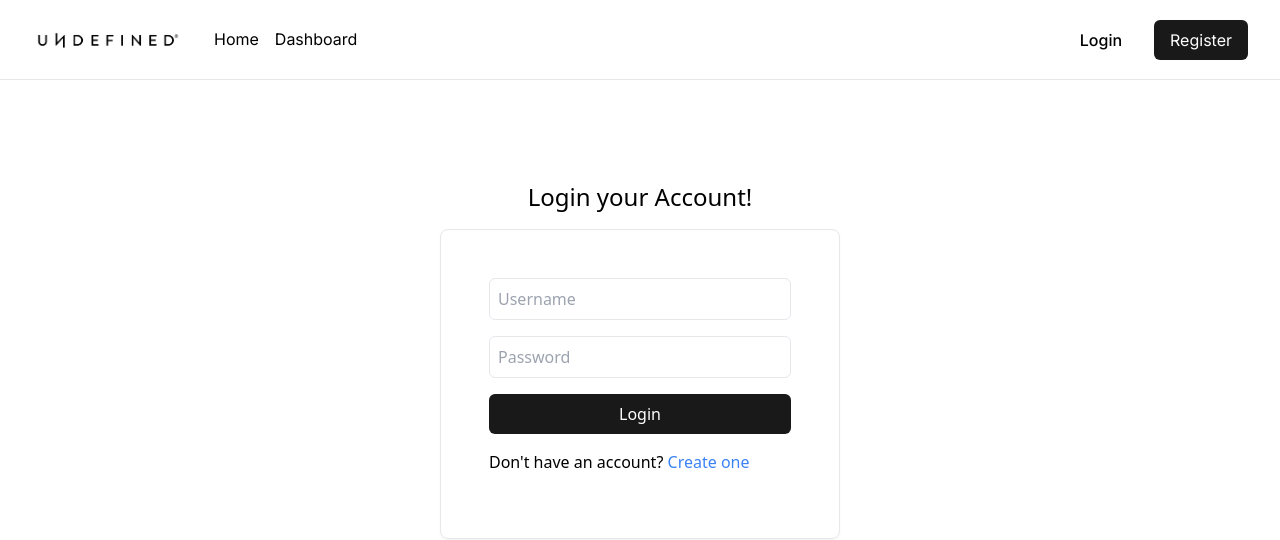
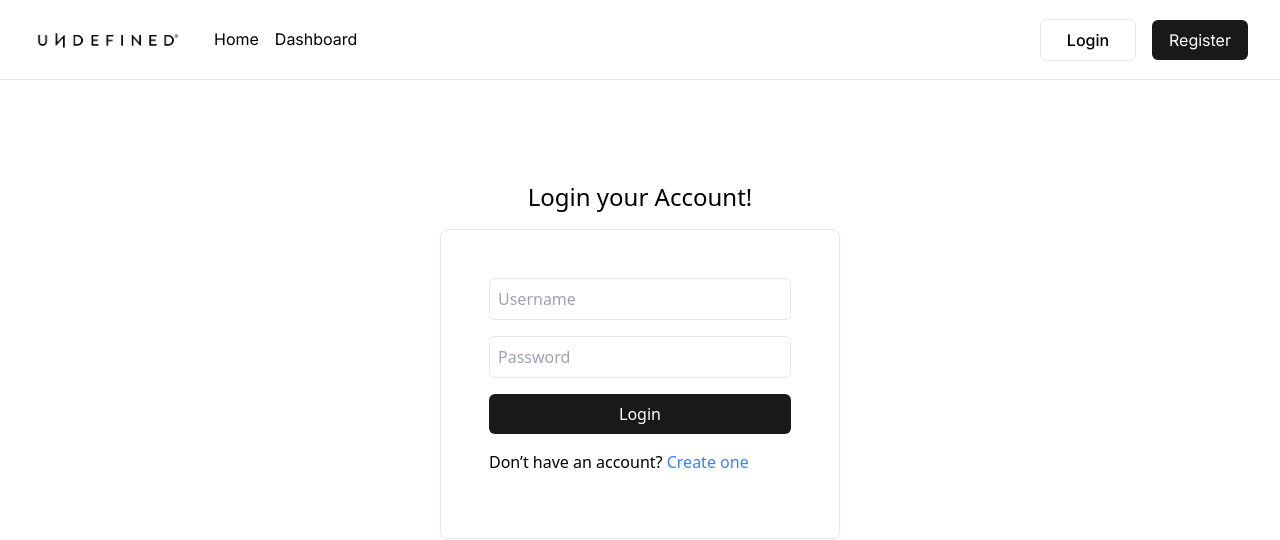
Before and after one commit to xanderbilla/stripe-nextjs, a Next.js app: page /login in a window 1280 px wide. Shown: the top 540 px of the page. Built offline with nearby package versions, Linux system fonts and the light colour scheme.

Commit message:
U7# Fixed Navbar

```diff
--- a/src/app/(pages)/login/page.tsx
+++ b/src/app/(pages)/login/page.tsx
@@ -31,7 +31,7 @@ export default function page({}: Props) {
           </button>
         </form>
         <div className="py-4">
-          Don't have an account?{" "}
+          Don&rsquo;t have an account?{" "}
           <Link href="/register" className="text-blue-500 font-medium">
             Create one
           </Link>
--- a/src/app/components/UserNav.tsx
+++ b/src/app/components/UserNav.tsx
@@ -5,9 +5,9 @@ type Props = {};
 
 export default function UserNav({}: Props) {
   return (
-    <div className="flex flex-col md:flex-row items-center justify-center gap-2 md:gap-4">
-      <Link className="hover:bg-black/10 font-medium rounded-md px-4 py-2" href="/login">Login</Link>
-      <Link className="bg-black/90 text-white rounded-md px-4 py-2" href="/register">Register</Link>
+    <div className="flex flex-col md:flex-row items-center text-md justify-center gap-2 md:gap-4">
+      <Link className="w-52 md:w-24 flex items-center justify-center border border-bg-black font-medium rounded-md px-4 py-2" href="/login">Login</Link>
+      <Link className="w-52 md:w-24 flex items-center justify-center bg-black/90 text-white rounded-md px-4 py-2" href="/register">Register</Link>
     </div>
   );
 }
```
